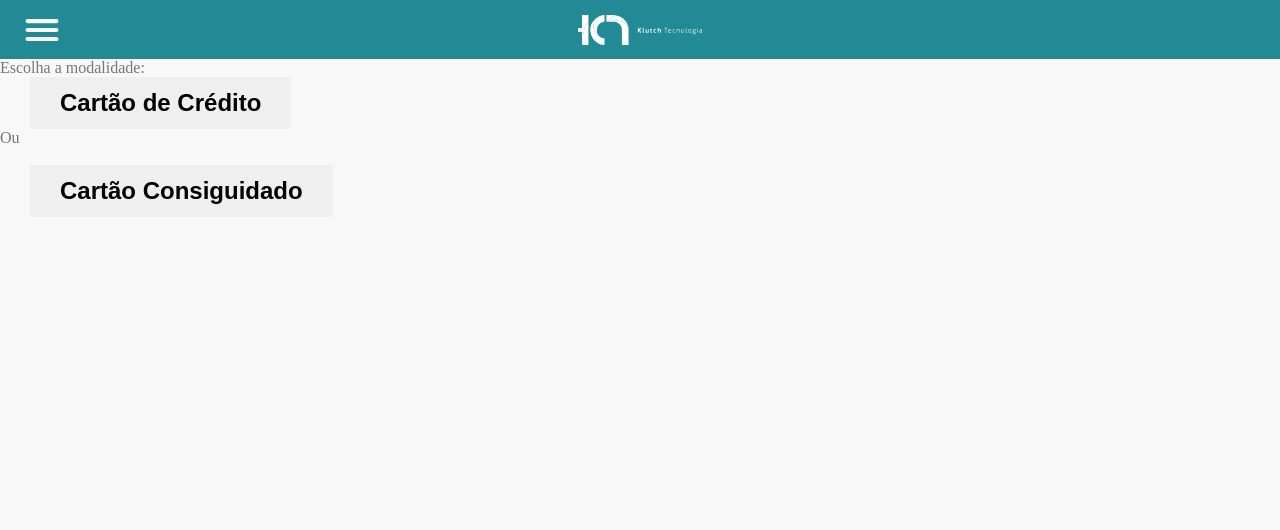
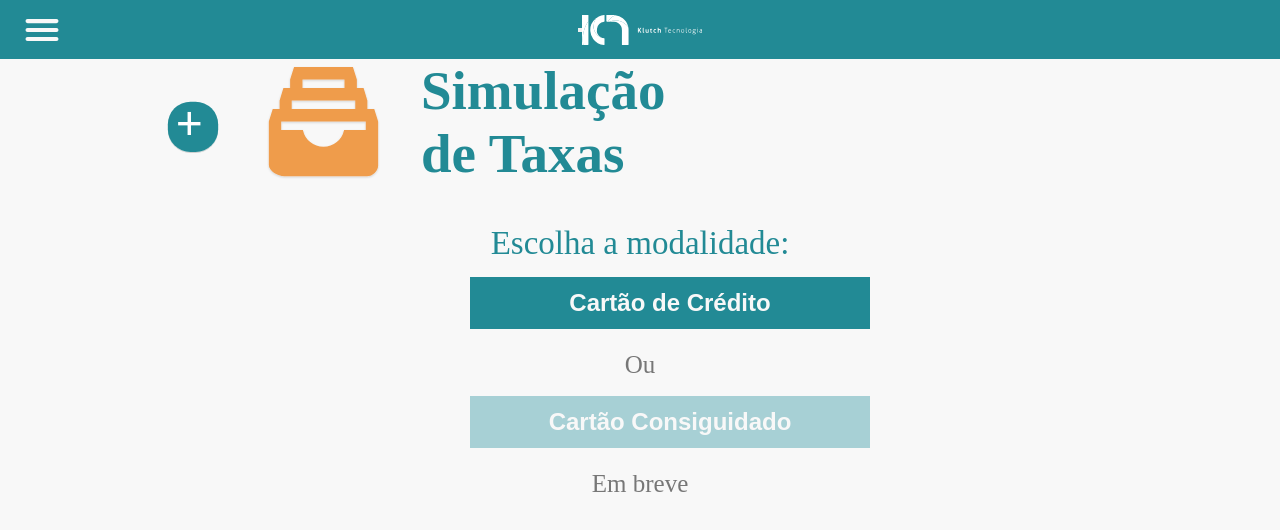
Before and after one commit to moraes3000/desafio_klutch, a Next.js app: page /04-modalidade in a window 1280 px wide. Shown: the top 530 px of the page. Built offline with nearby package versions, Linux system fonts and the light colour scheme.

Commit message:
modalidade

```diff
--- a/src/pages/04-modalidade/index.tsx
+++ b/src/pages/04-modalidade/index.tsx
@@ -1,14 +1,21 @@
 import Button from "../../components/Button";
-import styles from "./escape.module.scss"
+import Cabecalho from "../../components/TelaHome/cabecalho";
+import styles from "./modalidade.module.scss"
 export default function Escolha() {
     return (
         <>
-            <p>Escolha a modalidade:</p>
-            <Button name="Cartão de Crédito" />
-            <br />
-            <p>Ou</p>
-            <br />
-            <Button name="Cartão Consiguidado" />
+            <div className={styles.container}>
+                <Cabecalho />
+                <div className={styles.conteudo}>
+                    <p>Escolha a modalidade:</p>
+                    <Button name="Cartão de Crédito" bg='#228a95' color='#f8f8f8' />
+
+                    <p><span className={styles.subparagraph}>Ou</span></p>
+
+                    <Button name="Cartão Consiguidado" bg='#a7d0d5' color='#f8f8f8' />
+                    <p><span>Em breve</span></p>
+                </div>
+            </div>
         </>
     )
 }
--- /dev/null
+++ b/src/pages/04-modalidade/modalidade.module.scss
@@ -0,0 +1,28 @@
+.container {
+    max-width: 960px;
+    margin: auto;
+
+    p{
+        color:var(--cor-primaria);
+        font-size:33px;
+        margin-bottom: 15px;
+        margin-top: 15px;
+        text-align:center;
+
+        span{
+            color:var(--cor-font);
+            font-size: 25px;
+        }
+    }
+
+
+    .conteudo{
+        max-width: 400px;
+        margin: auto;
+        margin-top: 40px;
+
+        button{
+            width: 100%;
+        }
+    }
+}
```
Also changed, not shown: src/pages/04-modalidade/escolha.module.scss (deleted).
